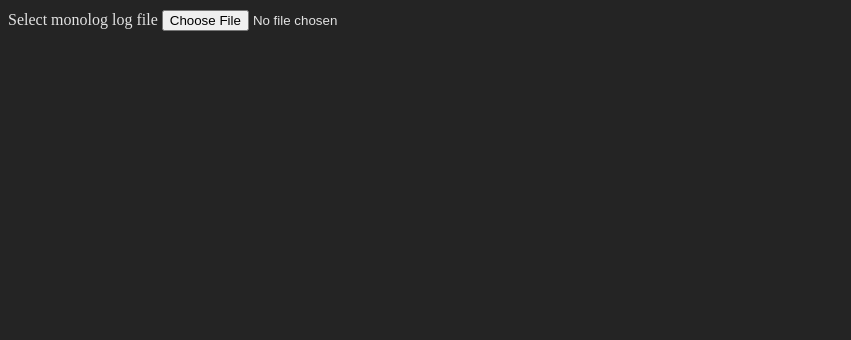
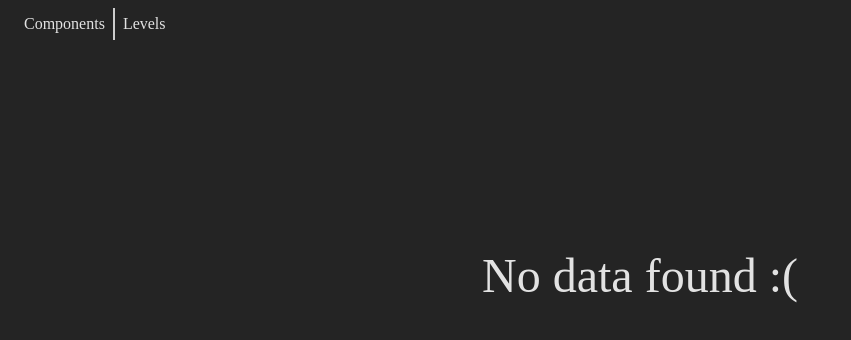
Before and after one commit to Data5tream/monolog-web-viewer, a Svelte app: page / in a window 1280 px wide. Shown: the top 340 px of the page, without its empty margins (0-851 px from the left). Built offline with nearby package versions, Linux system fonts and the light colour scheme.

Commit message:
feat: add level filter and streamline filter system

```diff
--- a/src/App.svelte
+++ b/src/App.svelte
@@ -9,15 +9,13 @@
   let data = [];
 
   logData.subscribe((val) => {
-    if (val.length) {
-      data = val;
-      fileLoaded = true;
-    }
+    data = val;
+    fileLoaded = true;
   });
 </script>
 
 <main>
-     <Filters/>
+    <Filters/>
     {#if fileLoaded}
         <LogViewer {data}/>
     {:else}
--- a/src/components/Filter.svelte
+++ b/src/components/Filter.svelte
@@ -1,12 +1,13 @@
 <script lang="ts">
   import { setFilter, updateFilteredData } from '../lib/parser';
 
+  export let filter;
   export let color = 'normal';
   export let title = '';
   export let active = false;
 
   const updateFilter = () => {
-    setFilter(title, !active);
+    setFilter(filter, title, !active);
     updateFilteredData();
   };
 </script>
--- a/src/components/Filters.svelte
+++ b/src/components/Filters.svelte
@@ -1,23 +1,43 @@
 <script lang="ts">
-  import { components } from '../lib/store';
+  import { components, levels } from '../lib/store';
   import Filter from './Filter.svelte';
 
   let comps = [];
   components.subscribe((val) => comps = val);
+
+  let lvls = [];
+  levels.subscribe((val) => lvls = val);
 </script>
 
 <div class="tag-container">
     <div class="components">
+        <label>Components</label>
         {#each comps as comp}
-            <Filter title="{comp.name}" active="{comp.active}"/>
+            <Filter filter="components" title="{comp.name}" active="{comp.active}"/>
+        {/each}
+    </div>
+    <div class="levels">
+        <label>Levels</label>
+        {#each lvls as lvl}
+            <Filter filter="levels" title="{lvl.name}" active="{lvl.active}"/>
         {/each}
     </div>
 </div>
 
-<style>
+<style lang="scss">
+    .tag-container {
+      margin: 0 16px 8px;
+
+      & > div:not(:first-child) {
+        border-left: 2px solid #ccc;
+        padding: 4px 8px;
+      }
+    }
+
     .tag-container, .components {
         display: flex;
         flex-direction: row;
         gap: 8px;
+        align-items: center;
     }
 </style>
--- a/src/components/LogEntry.svelte
+++ b/src/components/LogEntry.svelte
@@ -3,7 +3,7 @@
     <LogEntryField classList="level-{logEntry.level.toLowerCase()}" value="{logEntry.level}"/>
     <LogEntryField classList="component" value="{logEntry.component}"/>
     <LogEntryField classList="message" value="{shortMsg(logEntry.message)}"/>
-    <LogEntryField value="{logEntry.context}"/>
+    <LogEntryField classList="context" value="{logEntry.context}"/>
 </tr>
 
 <script lang="ts">
--- a/src/components/LogViewer.svelte
+++ b/src/components/LogViewer.svelte
@@ -4,6 +4,7 @@
   export let data;
 </script>
 
+{#if data.length}
     <table>
         <thead>
         <tr>
@@ -20,9 +21,21 @@
         {/each}
         </tbody>
     </table>
+{:else}
+    <span class="error">No data found :(</span>
+{/if}
 
 <style>
     table {
         width: 100%;
     }
+
+    .error {
+        display: block;
+        position: absolute;
+        left: 50%;
+        top: 33%;
+        transform: translateX(-50%);
+        font-size: 48px;
+    }
 </style>
--- a/src/lib/parser.ts
+++ b/src/lib/parser.ts
@@ -1,4 +1,4 @@
-import { components, logData, rawData } from './store';
+import { components, levels, logData, rawData } from './store';
 import { get } from 'svelte/store';
 
 export interface LogEntry {
@@ -26,6 +26,7 @@ export const parseLog = (txt: string) => {
 
   const log: Array<LogEntry> = [];
   const comps = [];
+  const lvls = [];
 
   txt.split('\n').forEach(entry => {
     let m;
@@ -44,10 +45,12 @@ export const parseLog = (txt: string) => {
         context: m[5],
       });
       comps.push(m[2]);
+      lvls.push(m[3]);
     }
   });
 
   components.set([...new Set(comps)].map(name => ({ name, active: true })));
+  levels.set([...new Set(lvls)].map(name => ({ name, active: true })));
 
   rawData.set(log);
   logData.set(log);
@@ -59,12 +62,14 @@ export const parseLog = (txt: string) => {
  */
 export const updateFilteredData = () => {
   // Get an array with the names of currently active filters
-  const activeComponents: Array<string> = get(components)
-    .filter((comp) => comp.active)
-    .map(comp => comp.name);
+  const getActiveFilterNames = (filters) => filters.filter((f) => f.active).map((f) => f.name);
+
+  const activeComponents: Array<string> = getActiveFilterNames(get(components));
+  const activeLevels: Array<string> = getActiveFilterNames(get(levels));
 
   // Only include data from active filters
-  const filteredLogs = get(rawData).filter((entry) => activeComponents.includes(entry.component));
+  const filteredLogs = get(rawData).filter((entry) =>
+    activeComponents.includes(entry.component) && activeLevels.includes(entry.level));
 
   logData.set(filteredLogs);
 };
@@ -73,19 +78,26 @@ export const updateFilteredData = () => {
 /**
  * Update the components filter store
  *
+ * @param {string} filter
  * @param {string} name
  * @param {boolean} active
  */
-export const setFilter = (name: string, active: boolean) => {
-  components.update(comps => {
-    let newComps = [];
-    comps.forEach(comp => {
-      if (comp.name === name) {
-        comp.active = active;
+export const setFilter = (filter: string, name: string, active: boolean) => {
+  const updateFilter = (filters) => {
+    let newFilters = [];
+    filters.forEach(filter => {
+      if (filter.name === name) {
+        filter.active = active;
       }
-      newComps.push(comp);
+      newFilters.push(filter);
     });
 
-    return newComps;
-  });
+    return newFilters;
+  }
+
+  if (filter === 'components') {
+    components.update(updateFilter);
+  } else if (filter === 'levels') {
+    levels.update(updateFilter);
+  }
 };
--- a/src/lib/store.ts
+++ b/src/lib/store.ts
@@ -5,3 +5,4 @@ import { Filter, LogEntry } from './parser';
 export const rawData = writable([] as Array<LogEntry>);
 export const logData = writable([] as Array<LogEntry>);
 export const components = writable([] as Array<Filter>);
+export const levels = writable([] as Array<Filter>);
```
Lines whose indentation alone changed are shown as unchanged.
